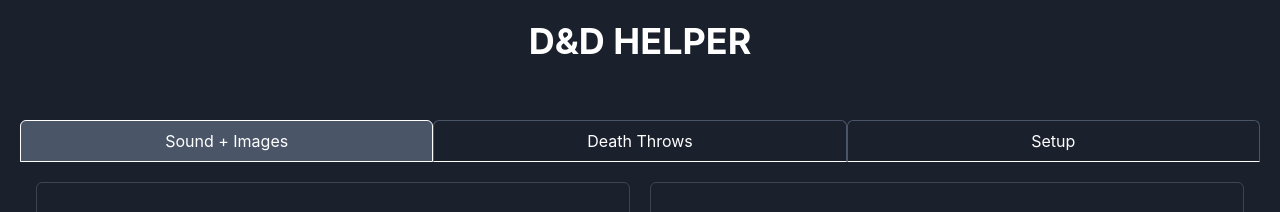
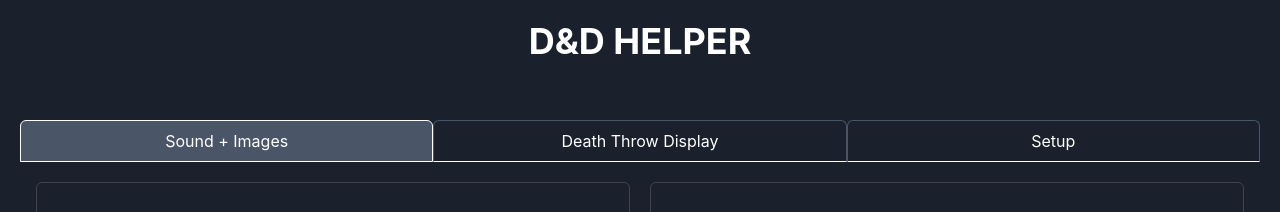
Before and after one commit to James-WS-McCullough/ddhelper, a React (Vite) app: page / in a window 1280 px wide. Shown: the top 212 px of the page. Built offline with nearby package versions, Linux system fonts and the light colour scheme.

Commit message:
format tweak

```diff
--- a/src/pages/Home.tsx
+++ b/src/pages/Home.tsx
@@ -99,7 +99,7 @@ export default function Home2() {
             }}
             borderBottomColor="white"
           >
-            Death Throws
+            Death Throw Display
           </Tab>
           <Tab
             borderColor="gray.600"
@@ -156,7 +156,9 @@ export default function Home2() {
             <ScoreInput scores={scores} setScores={setScores} />
           </TabPanel>
           <TabPanel>
-            <Text fontSize="xl">Open Display Popup</Text>
+            <Text fontSize="xl" marginBottom="3">
+              Open Display Popup
+            </Text>
             <Button colorScheme="blue" onClick={handlePopup}>
               Open Popup
             </Button>
```
